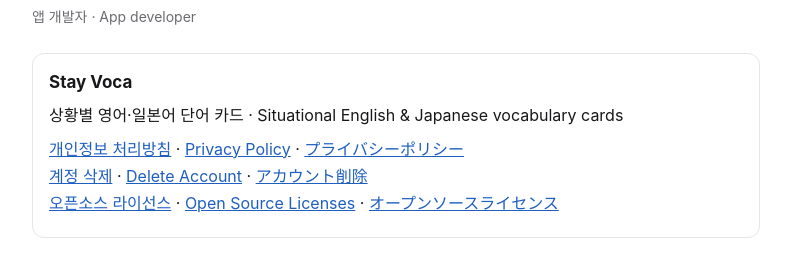
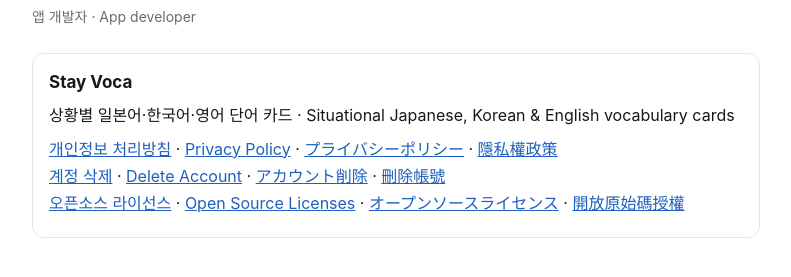
Before and after one commit to millionaireuncle/millionaireuncle.github.io, a plain HTML site: page index.html in a window 1280 px wide. Shown: the part 69-346 px from the top of the page, without its empty margins (244-1035 px from the left). Drawn offline with Linux system fonts and the light colour scheme.

Commit message:
Add Traditional Chinese links to main page
Co-Authored-By: Claude Opus 5.5 <noreply@anthropic.com>

```diff
--- a/index.html
+++ b/index.html
@@ -14,11 +14,11 @@
   <ul class="apps">
     <li>
       <strong>Stay Voca</strong>
-      <p>상황별 영어·일본어 단어 카드 · Situational English &amp; Japanese vocabulary cards</p>
+      <p>상황별 일본어·한국어·영어 단어 카드 · Situational Japanese, Korean &amp; English vocabulary cards</p>
       <p>
-        <a href="/stayvoca/privacy/ko/">개인정보 처리방침</a> · <a href="/stayvoca/privacy/en/">Privacy Policy</a> · <a href="/stayvoca/privacy/ja/">プライバシーポリシー</a><br />
-        <a href="/stayvoca/delete-account/ko/">계정 삭제</a> · <a href="/stayvoca/delete-account/en/">Delete Account</a> · <a href="/stayvoca/delete-account/ja/">アカウント削除</a><br />
-        <a href="/stayvoca/licenses/ko/">오픈소스 라이선스</a> · <a href="/stayvoca/licenses/en/">Open Source Licenses</a> · <a href="/stayvoca/licenses/ja/">オープンソースライセンス</a>
+        <a href="/stayvoca/privacy/ko/">개인정보 처리방침</a> · <a href="/stayvoca/privacy/en/">Privacy Policy</a> · <a href="/stayvoca/privacy/ja/">プライバシーポリシー</a> · <a href="/stayvoca/privacy/zh-Hant/">隱私權政策</a><br />
+        <a href="/stayvoca/delete-account/ko/">계정 삭제</a> · <a href="/stayvoca/delete-account/en/">Delete Account</a> · <a href="/stayvoca/delete-account/ja/">アカウント削除</a> · <a href="/stayvoca/delete-account/zh-Hant/">刪除帳號</a><br />
+        <a href="/stayvoca/licenses/ko/">오픈소스 라이선스</a> · <a href="/stayvoca/licenses/en/">Open Source Licenses</a> · <a href="/stayvoca/licenses/ja/">オープンソースライセンス</a> · <a href="/stayvoca/licenses/zh-Hant/">開放原始碼授權</a>
       </p>
     </li>
   </ul>
```
